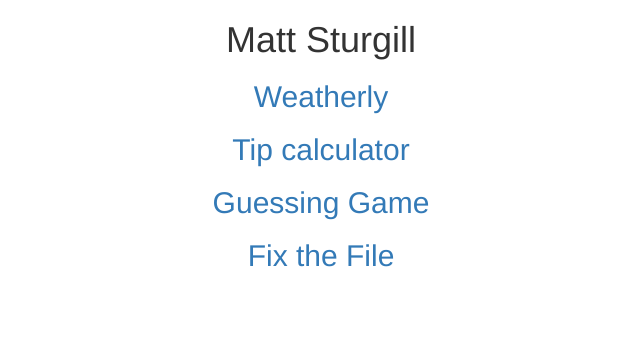
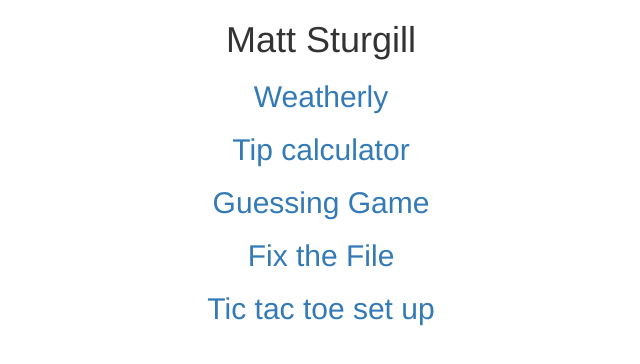
Before and after one commit to matthew-sturgill/matthew-sturgill.github.io, a plain HTML site: page index.html in a window 1280 px wide. Shown: the whole page, without its empty margins (319-959 px from the left). Drawn offline with Linux system fonts and the light colour scheme.

Commit message:
index update

```diff
--- a/index.html
+++ b/index.html
@@ -13,7 +13,7 @@
         <title> Matt Sturgill</title>
 </head>
 
-<body>
+<body><div class ="changes">
     <center>
         <h1>Matt Sturgill</h1>
 
@@ -21,8 +21,9 @@
         <h2><a href="tipCalculator.html">Tip calculator</a></h2>
         <h2><a href="guessingGame.html">Guessing Game</a></h2>
         <h2><a href="fixThisFile.js">Fix the File</a></h2>
+        <h2><a href="ticTacToe.html">Tic tac toe set up</a></h2>
     </center>
-
+</div>
 </body>
 
 </html>
```
